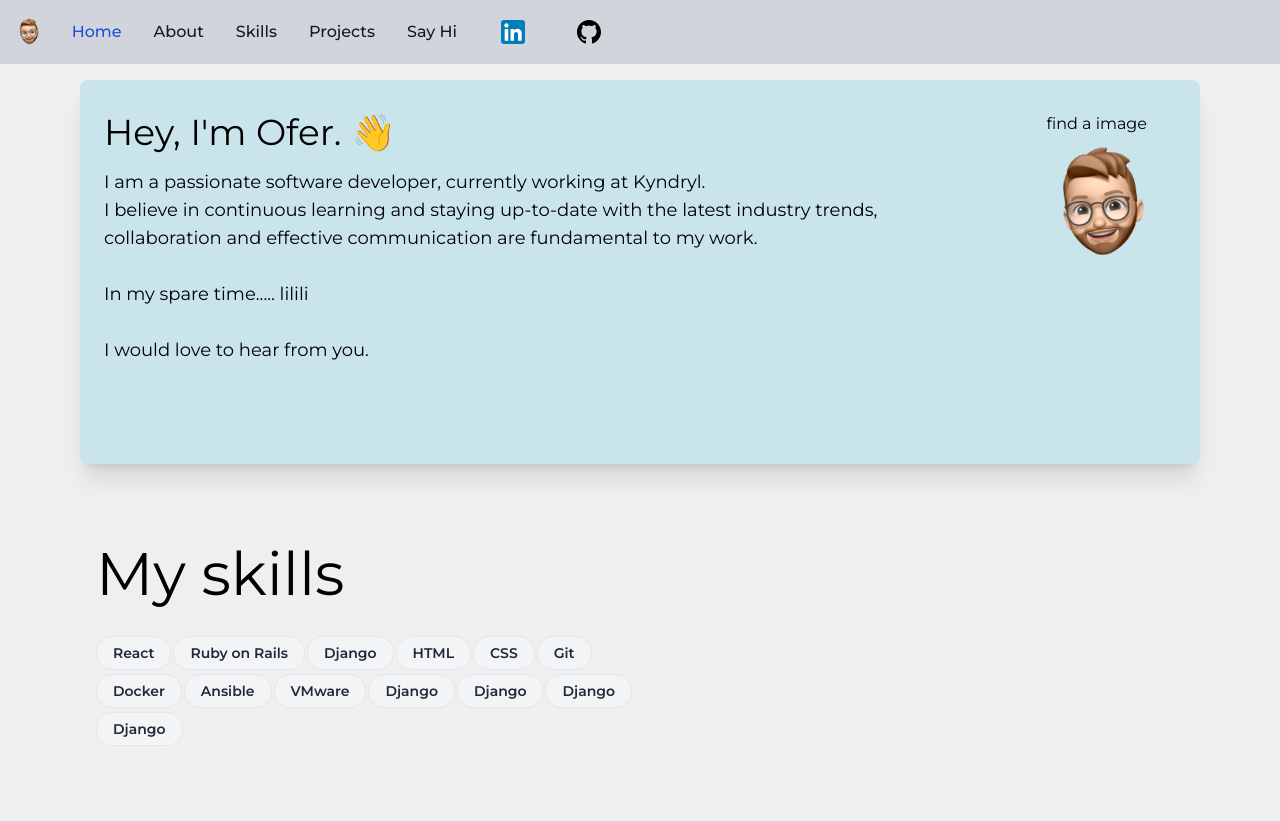
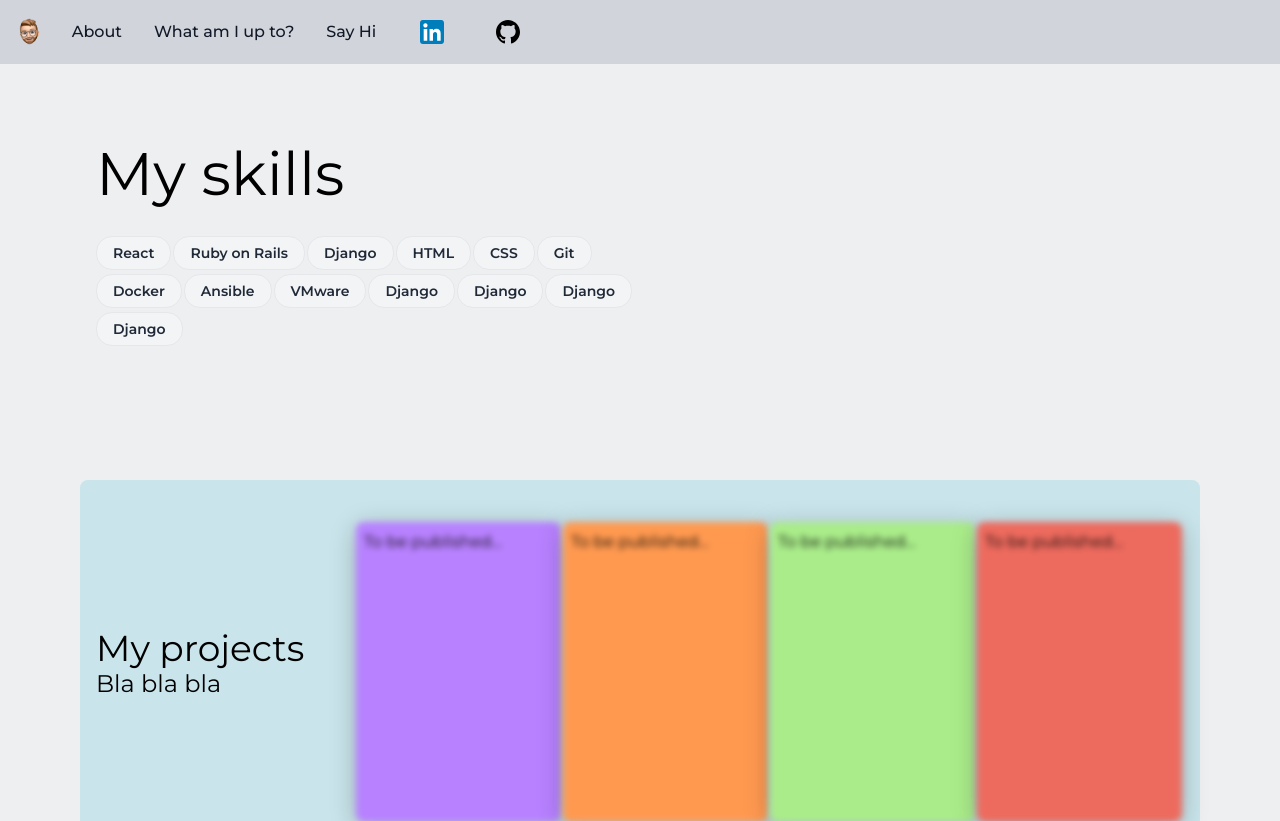
Before and after one commit to Oferlis/portfolio-website, a React (Create React App) app: page /projects in a window 1280 px wide. Shown: the top 821 px of the page. Built offline with nearby package versions, Linux system fonts and the light colour scheme.

Commit message:
testing new layout, jump to top problems

```diff
--- a/src/App.js
+++ b/src/App.js
@@ -1,27 +1,16 @@
 import React from 'react'
-import { BrowserRouter } from 'react-router-dom';
-import Contact from './components/Contact';
-import Projects from './components/Projects';
-import Skills from './components/Skills';
-import Navbar from './components/Navbar';
-import About from './components/About';
-import Footer from './components/Footer';
+import { BrowserRouter, Route, Routes } from 'react-router-dom';
+import Home from './components/Home';
+import ProjectsPage from './components/ProjectsPage';
 import './App.css';
 
 function App() {
   return (
     <BrowserRouter>
-    <main id="home" className="bg-[#EEEFF1] body-font" >
-      <link href="https://fonts.googleapis.com/css2?family=Montserrat:wght@100;200;300;400;500;600;700;800;900&family=Roboto&display=swap" rel="stylesheet"/>
-      <div className= 'flex flex-col'>
-        <Navbar/>
-        <About/>
-        <Skills/>
-        <Projects/>
-        <Contact/>
-        <Footer/>
-      </div>
-    </main>
+        <Routes>
+          <Route path="/" element={<Home/>}/>
+          <Route path="/projects" element={<ProjectsPage/>}/>
+        </Routes>
     </BrowserRouter>
   );
 }
--- /dev/null
+++ b/src/components/Home.js
@@ -0,0 +1,16 @@
+import Navbar from "./Navbar"
+import About from "./About"
+import Contact from "./Contact"
+import Footer from "./Footer"
+
+export default function Home() {
+    return (<main id="home" className="bg-[#EEEFF1] body-font" >
+    <link href="https://fonts.googleapis.com/css2?family=Montserrat:wght@100;200;300;400;500;600;700;800;900&family=Roboto&display=swap" rel="stylesheet"/>
+    <div className= 'flex flex-col'>
+      <Navbar/>
+      <About/>
+      <Contact/>
+      <Footer/>
+    </div>
+  </main>)
+}
--- a/src/components/Navbar.js
+++ b/src/components/Navbar.js
@@ -10,26 +10,9 @@ export default function Navbar() {
     }
 
     return (
-    // <header className="flex justify-start place-content-center max-w-5xl font-montserrat mx-36 mt-12 mb-16" width="100%">
-    //     <img src='ofer_pic.png' alt="me" className="" width="100px" height="100px"/>
-    //     <div className="flex flex-col mx-4 my-2">
-    //     <h1 className="py-2 text-3xl text-black">Ofer Lis</h1>
-    //     <div className="flex text-lg">
-    //         <nav className="flex justify-around text-[#5e5e5e]">
-    //             <a className="flex pr-4 my-2" href="/about">About</a>
-    //             <a className="flex px-4 my-2" href="/skills">Skills</a>
-    //             <a className="flex px-4 my-2" href="/project">Projects</a>
-    //             <div className="flex px-4 my-2">
-    //                 <a href="/contact">Say Hi</a>
-    //             </div>
-    //         </nav>
-    //     </div>
-
-    //     </div>
-    // </header>
         <nav className="border-gray-200 sticky top-0 bg-gray-300" >
             <div id="home" className="max-w-screen-xl flex flex-wrap items-center justify-between md:justify-start mx-auto p-4 font-montserrat ">
-                <HashLink smooth to="/#home">
+                <HashLink smooth to="/">
                 <img src="ofer_pic.png" alt="me" className="h-8 mr-3"/>
                 </HashLink>
                 <button onClick={isShowMenu} type="button" className="inline-flex md:items-center p-2 ml-3 text-sm rounded-lg md:hidden hover:bg-gray-100 focus:outline-none focus:ring-2 focus:ring-gray-200 dark:text-gray-400 dark:hover:bg-gray-700 dark:focus:ring-gray-600" aria-controls="navbar-default" aria-expanded="false">
@@ -39,16 +22,10 @@ export default function Navbar() {
                 <div className={ showMenu + " w-full md:block md:w-auto"} id="navbar-default">
                 <ul className="font-medium flex flex-col p-4 md:p-0 md:mx-4 mt-4 border border-gray-100 rounded-lg md:flex-row md:space-x-8 md:mt-0 md:border-0">
                     <li>
-                    <HashLink smooth to="/#home" onClick={()=> setShowMenu('hidden')} className="block py-2 pl-3 pr-4 bg-blue-400 rounded md:bg-transparent md:text-blue-700 md:p-0 md:dark:text-blue-500" aria-current="page"> Home </HashLink>
+                    <HashLink smooth to="/" onClick={()=> setShowMenu('hidden')} className="block py-2 pl-3 pr-4 text-gray-900 rounded hover:bg-gray-100 md:hover:bg-transparent md:border-0 md:hover:text-blue-700 md:p-0 md:dark:hover:text-blue-500 dark:hover:bg-gray-700 md:dark:hover:bg-transparent">About</HashLink>
                     </li>
                     <li>
-                    <HashLink smooth to="/#about" onClick={()=> setShowMenu('hidden')} className="block py-2 pl-3 pr-4 text-gray-900 rounded hover:bg-gray-100 md:hover:bg-transparent md:border-0 md:hover:text-blue-700 md:p-0 md:dark:hover:text-blue-500 dark:hover:bg-gray-700 md:dark:hover:bg-transparent">About</HashLink>
-                    </li>
-                    <li>
-                    <HashLink smooth to="/#skills" onClick={()=> setShowMenu('hidden')} className="block py-2 pl-3 pr-4 text-gray-900 rounded hover:bg-gray-100 md:hover:bg-transparent md:border-0 md:hover:text-blue-700 md:p-0 md:dark:hover:text-blue-500 dark:hover:bg-gray-700 dark:hover:text-white md:dark:hover:bg-transparent">Skills</HashLink>
-                    </li>
-                    <li>
-                    <HashLink smooth to="/#projects" onClick={()=> setShowMenu('hidden')} className="block py-2 pl-3 pr-4 text-gray-900 rounded hover:bg-gray-100 md:hover:bg-transparent md:border-0 md:hover:text-blue-700 md:p-0 md:dark:hover:text-blue-500 dark:hover:bg-gray-700 dark:hover:text-white md:dark:hover:bg-transparent">Projects</HashLink>
+                    <HashLink smooth to="/projects" onClick={()=> setShowMenu('hidden')} className="block py-2 pl-3 pr-4 text-gray-900 rounded hover:bg-gray-100 md:hover:bg-transparent md:border-0 md:hover:text-blue-700 md:p-0 md:dark:hover:text-blue-500 dark:hover:bg-gray-700 dark:hover:text-white md:dark:hover:bg-transparent">What am I up to?</HashLink>
                     </li>
                     <li>
                     <HashLink smooth to="/#contact" onClick={()=> setShowMenu('hidden')} className="block py-2 pl-3 pr-4 text-gray-900 rounded hover:bg-gray-100 md:hover:bg-transparent md:border-0 md:hover:text-blue-700 md:p-0 md:dark:hover:text-blue-500 dark:hover:bg-gray-700 dark:hover:text-white md:dark:hover:bg-transparent">Say Hi</HashLink>
--- /dev/null
+++ b/src/components/ProjectsPage.js
@@ -0,0 +1,16 @@
+import Navbar from "./Navbar"
+import Projects from "./Projects"
+import Skills from "./Skills"
+import Footer from "./Footer"
+
+export default function ProjectsPage() {
+    return (<main id="home" className="bg-[#EEEFF1] body-font" >
+    <link href="https://fonts.googleapis.com/css2?family=Montserrat:wght@100;200;300;400;500;600;700;800;900&family=Roboto&display=swap" rel="stylesheet"/>
+    <div className= 'flex flex-col'>
+      <Navbar/>
+      <Skills/>
+      <Projects/>
+      <Footer/>
+    </div>
+  </main>)
+}
--- /dev/null
+++ b/src/components/ScrollToTop.js
@@ -0,0 +1,12 @@
+import { useEffect } from "react";
+import { useLocation } from "react-router-dom";
+
+export default function ScrollToTop() {
+  const { pathname } = useLocation();
+
+  useEffect(() => {
+    window.scrollTo(0, 0);
+  }, []);
+
+  return null;
+}
```
